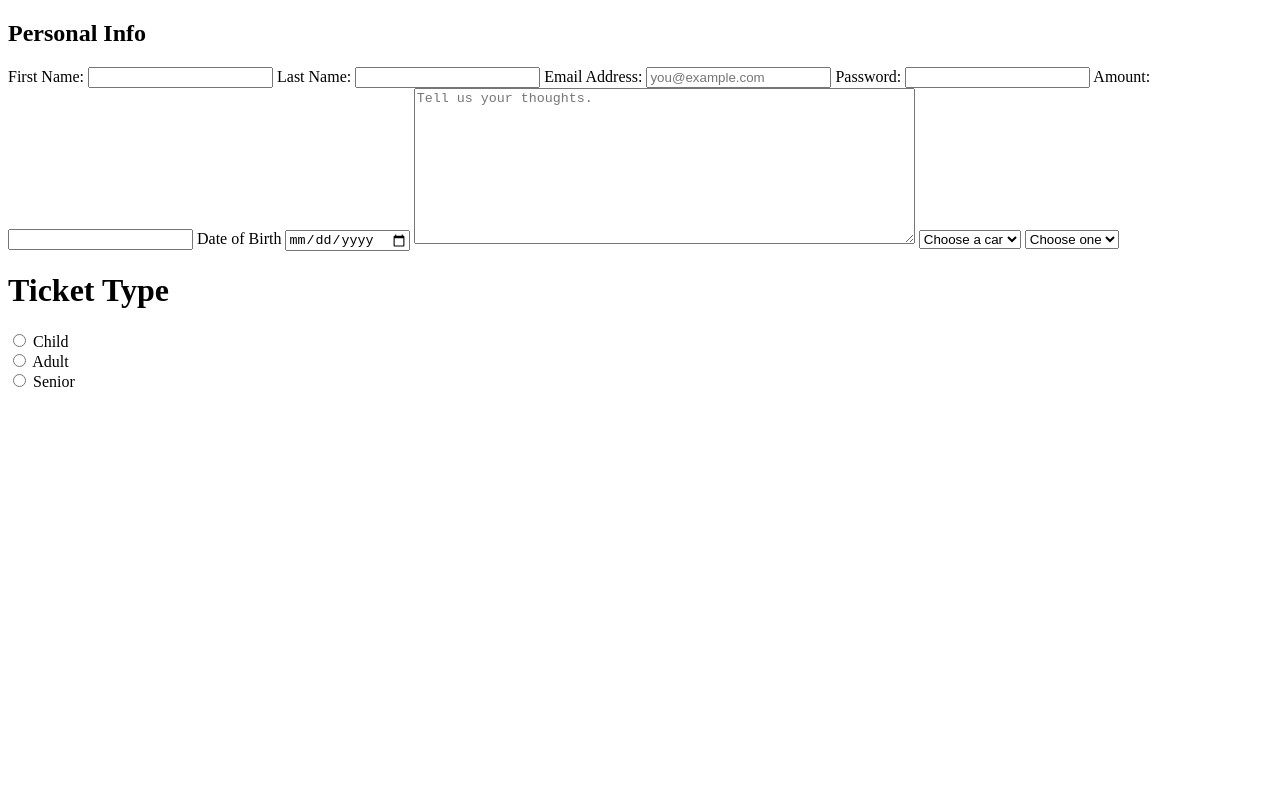
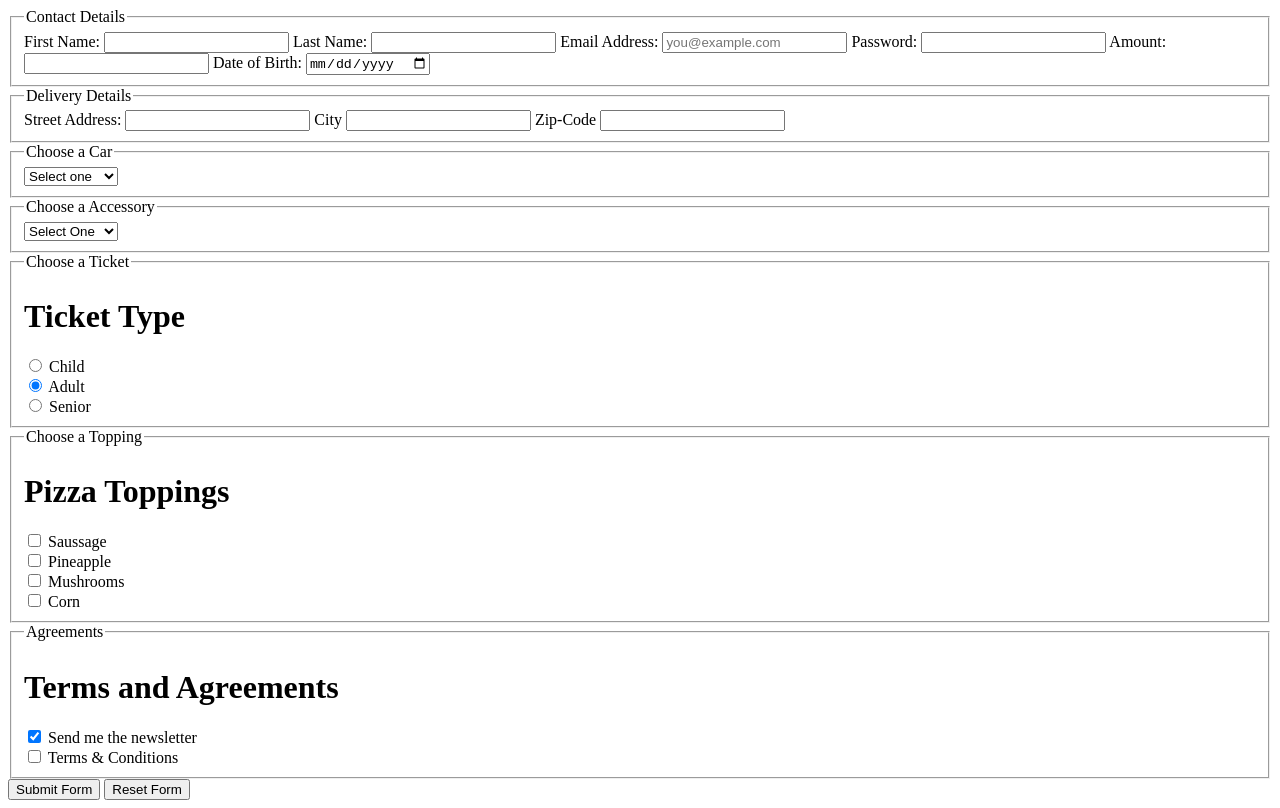
Before and after one commit to Persuantgecko80/Sign-up-form, a plain HTML site: page index.html in a window 1280 px wide. Drawn offline with Linux system fonts and the light colour scheme.

Commit message:
Added fieldsets and legends

```diff
--- a/index.html
+++ b/index.html
@@ -8,7 +8,8 @@
 </head>
 <body>
     <form action="example.com/path" method="post">
-        <h2>Personal Info</h2>
+        <fieldset>
+            <legend>Contact Details</legend>
             <label for="first_name">First Name:</label>
             <input type="text" id="first_name" name="first_name">
 
@@ -24,13 +25,25 @@
             <label for="amount">Amount:</label>
             <input type="number" name="amount" id="amount">
 
-        <label for="dob">Date of Birth</label>
+            <label for="dob">Date of Birth:</label>
             <input type="date" name="dob" id="dob">
+        </fieldset>
+        <fieldset>
+            <legend>Delivery Details</legend>
 
-        <textarea name="comments" id="comments" cols="60" rows="10" placeholder="Tell us your thoughts."></textarea>
+            <label for="street_address">Street Address:</label>
+            <input type="text" name="street_address" id="street_address">
 
+            <label for="text">City</label>
+            <input type="text" name="city" id="city">
+
+            <label for="zip_code">Zip-Code</label>
+            <input type="text" name="zip-code" id="zip-code">
+        </fieldset>
+        <fieldset>
+            <legend>Choose a Car</legend>
             <select name="Car" id="car">
-            <option value="none" selected>Choose a car</option>
+                <option value="none" selected>Select one</option>
                 <option value="mercedes">Mercedes</option>
                 <option value="tesla">Tesla</option>
                 <option value="volvo">Volvo</option>
@@ -38,9 +51,11 @@
                 <option value="mini">Mini Cooper</option>
                 <option value="ford">Ford</option>
             </select>
-
+        </fieldset>
+        <fieldset>
+            <legend>Choose a Accessory</legend>
             <select name="fashion" id="fashion">
-            <option value="none">Choose one</option>
+                <option value="none">Select One</option>
                 <optgroup label="Clothing">
                     <option value="t-shirt">T-Shirt</option>
                     <option value="sweater">Sweater</option>
@@ -52,20 +67,59 @@
                     <option value="sandals">Sandals</option>
                 </optgroup>
             </select>
-
+        </fieldset>
+        <fieldset>
+            <legend>Choose a Ticket</legend>
             <h1>Ticket Type</h1>
             <div>
                 <input type="radio" name="child" id="ticket_type" value="child">
                 <label for="child">Child</label>
             </div>
             <div>
-            <input type="radio" name="adult" id="adult" value="adult">
+                <input type="radio" name="adult" id="adult" value="adult" checked>
                 <label for="adult">Adult</label>
             </div>
             <div>
                 <input type="radio" name="senior" id="senior" value="senior">
                 <label for="senior">Senior</label>
             </div>
+        </fieldset>
+        <fieldset>
+            <legend>Choose a Topping</legend>
+            <h1>Pizza Toppings</h1>
+            <div>
+                <input type="checkbox" name="topping" id="saussage" value="saussage">
+                <label for="saussage">Saussage</label>
+            </div>
+            <div>
+                <input type="checkbox" name="topping" id="pineapple" value="pineapple">
+                <label for="pineapple">Pineapple</label>
+            </div>
+            <div>
+                <input type="checkbox" name="topping" id="muchrooms" value="mushrooms">
+                <label for="mushrooms">Mushrooms</label>
+            </div>
+            <div>
+                <input type="checkbox" name="topping" id="corn" value="corn">
+                <label for="corn">Corn</label>
+            </div>
+        </fieldset>
+        <fieldset>
+            <legend>Agreements</legend>
+            <h1>Terms and Agreements</h1>
+            <div>
+                <input type="checkbox" name="news_letter" id="newsletter" checked>
+                <label for="newsletter">Send me the newsletter</label>
+            </div>
+            <div>
+                <input type="checkbox" name="tac" id="tac" value="tac">
+                <label for="tac">Terms & Conditions</label>
+            </div>
+        </fieldset>
+        <div>
+            <button type="submit">Submit Form</button>
+            <button type="reset">Reset Form</button>
+        </div>
     </form>
 </body>
 </html>
```
Lines whose indentation alone changed are shown as unchanged.
